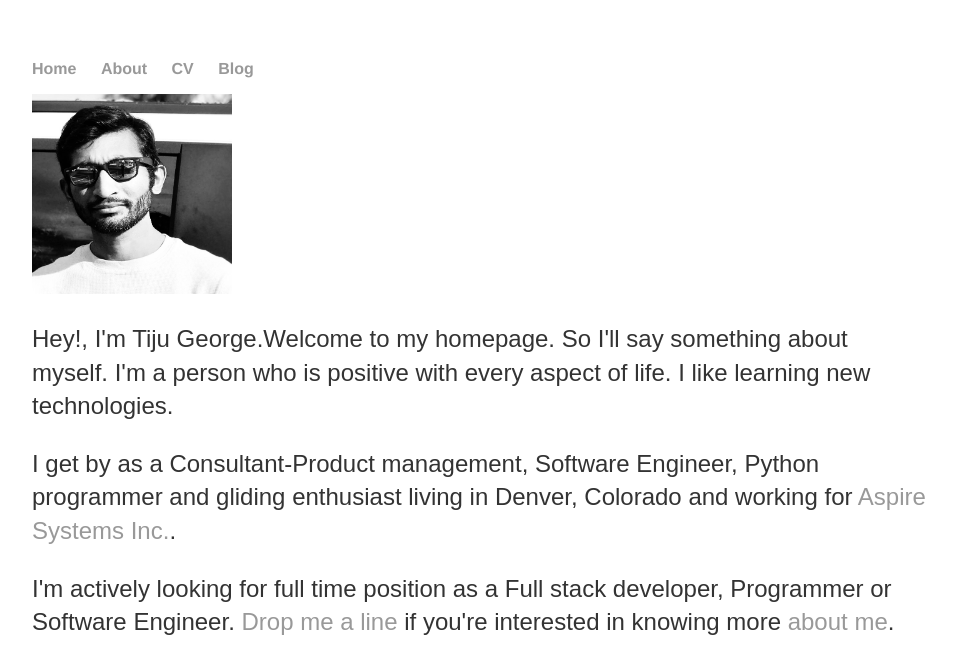
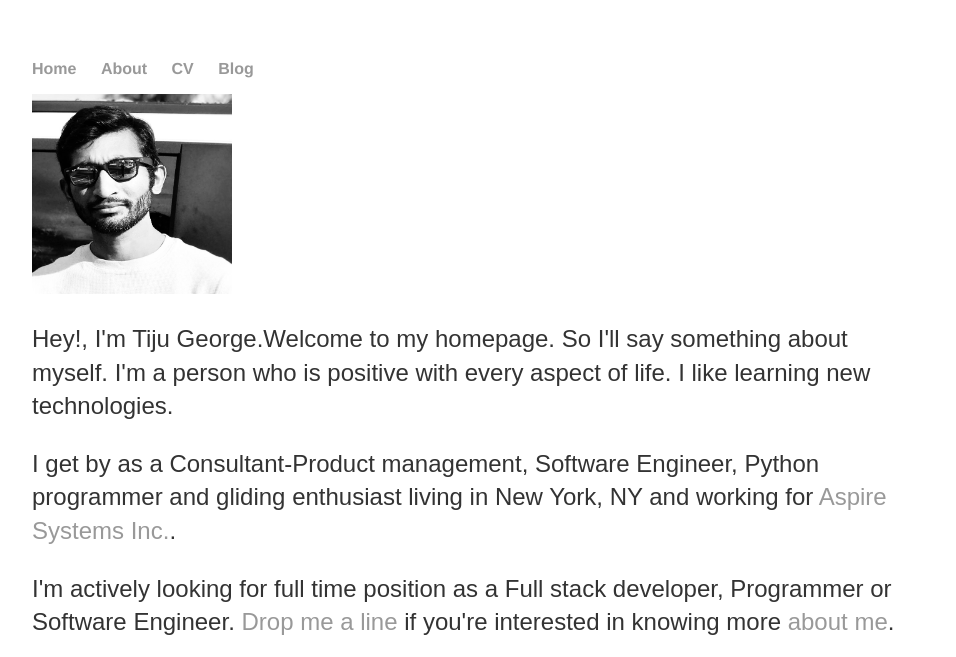
Before and after one commit to tijugeorge/tijugeorge.github.io, a Jekyll site: the page index.html, which Jekyll copies as it is, in a window 1280 px wide, cut to the strip 0-657 px from the top of the page. Shown: the whole strip, without its empty margins (160-1116 px from the left). Built offline with Jekyll 4.4.1, drawn with Linux system fonts in a browser that asks for light colours.

Commit message:
Update index.html

```diff
--- a/index.html
+++ b/index.html
@@ -22,7 +22,7 @@
 			<div itemscope itemtype="http://data-vocabulary.org/Person" class="col-sm-8">
 			<p class="lead">Hey!, I'm <span itemprop="name">Tiju George.</span>Welcome to my homepage. So I'll say something about myself. I'm a person who is positive with every aspect of life. I like learning new technologies.</p>
 			<p>I get by as a <span itemprop="title">Consultant-Product management</span>, <span itemprop="title">Software Engineer</span>, <span itemprop="title">Python programmer</span> and gliding enthusiast living in <span itemprop="address" itemscope
-		    itemtype="http://data-vocabulary.org/Address"> <span itemprop="locality">Denver</span>, <span itemprop="region">Colorado</span></span> and working for <a href="http://www.aspiresystem.com/">Aspire Systems Inc.</a>.</p>
+		    itemtype="http://data-vocabulary.org/Address"> <span itemprop="locality">New York</span>, <span itemprop="region">NY</span></span> and working for <a href="http://www.aspiresystem.com/">Aspire Systems Inc.</a>.</p>
 
 			<p>I'm actively looking for full time position as a <span itemprop="title">Full stack developer, Programmer or Software Engineer</span>. <a href="mailto:tiju.mathew@outlook.com">Drop me a line</a> if you're interested in knowing more <a href="/about">about me</a>.</p>
 			</div>
```
